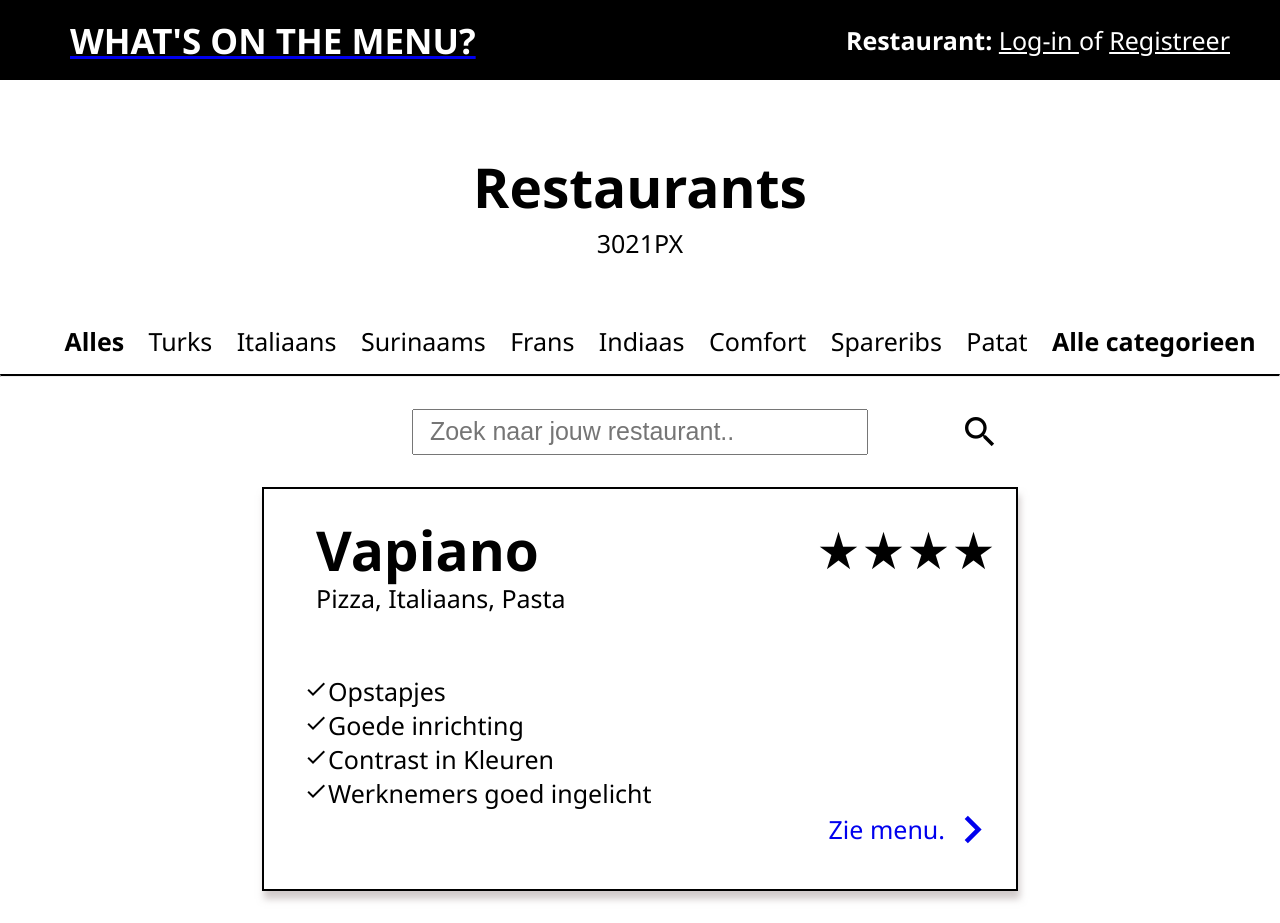
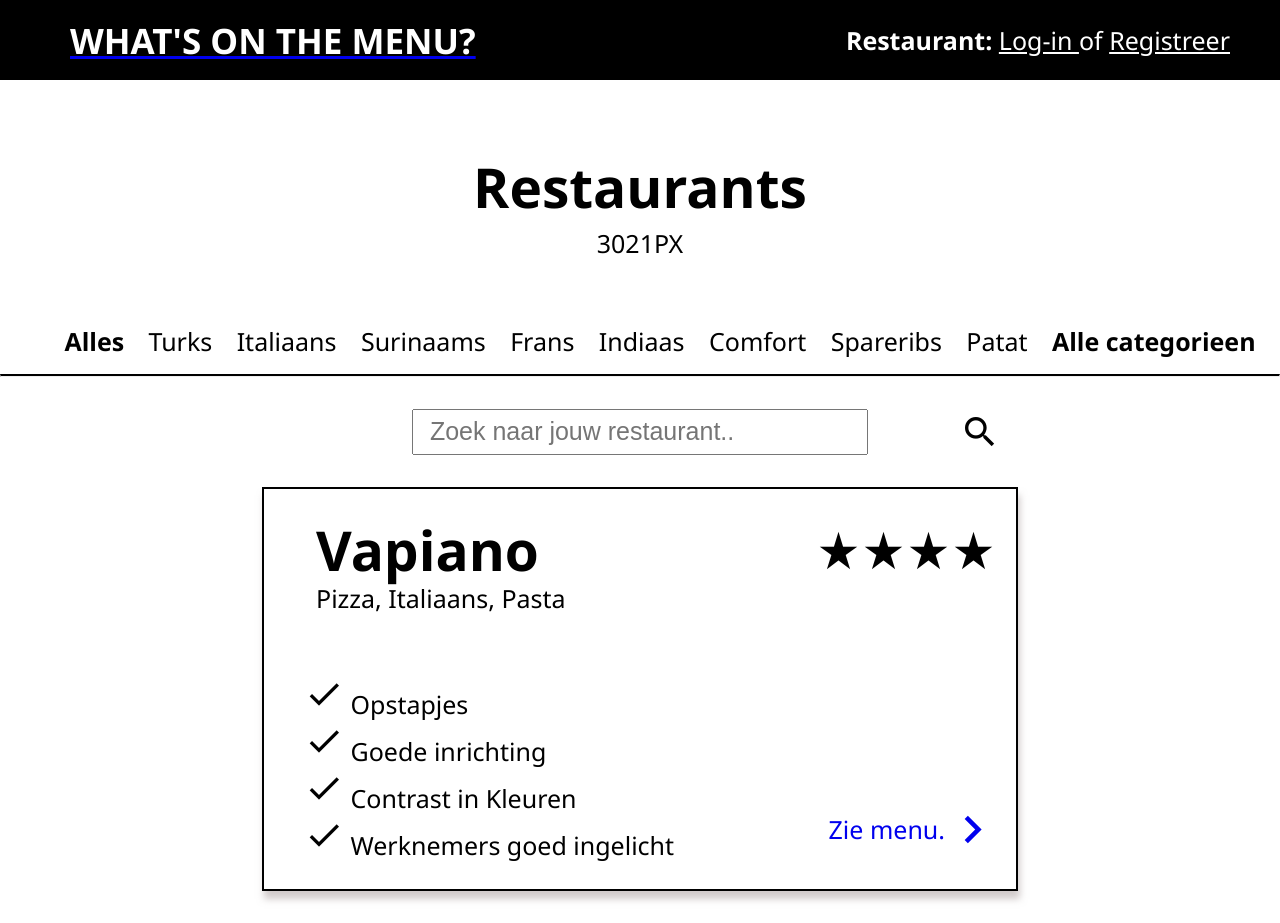
Before and after one commit to Brainilio/ML2_WhatsOnTheMenu, a React (Create React App) app: page /restaurants in a window 1280 px wide. Built offline with nearby package versions, Linux system fonts and the light colour scheme.

Commit message:
adjusted state/data

```diff
--- a/src/components/restaurantCard.js
+++ b/src/components/restaurantCard.js
@@ -2,7 +2,7 @@
 import { NavLink } from "react-router-dom"
 
 const RestaurantCard = (props) => {
-	// console.log(props.entireRestaurant.id)
+	console.log(props.entireRestaurant.id)
 
 	let stars = []
 	for (let i = 0; i < props.rating; i++) {
@@ -27,7 +27,12 @@
 					{props.options.map((option) => {
 						return (
 							<li>
-								<span className='material-icons'>check</span>
+								<i
+									style={{ fontSize: 40, textAlign: "center" }}
+									className='material-icons'
+								>
+									check
+								</i>{" "}
 								{option}
 							</li>
 						)
@@ -37,7 +42,7 @@
 				<NavLink
 					to={{
 						pathname: `/restaurant/${props.entireRestaurant.id}`,
-						state: props.entireRestaurant
+						state: props.entireRestaurant,
 					}}
 				>
 					<div className='restaurant-card-footer'>
--- a/src/pages/restaurants.js
+++ b/src/pages/restaurants.js
@@ -18,53 +18,7 @@
 					"Minimale obstakels",
 				],
 				rating: 4,
-				categories: [
-					[
-						{
-							name: "Voorgerecht",
-							items: [
-								{
-									name: "Spareribs",
-									price: 8.0,
-									ingredients: ["Varkensvlees", "BBQ Saus"],
-								},
-								{
-									name: "Pizza",
-									price: 8.0,
-									ingredients: ["Varkensvlees", "BBQ Saus"],
-								},
-								{
-									name: "Hamburger",
-									price: 8.0,
-									ingredients: ["Varkensvlees", "BBQ Saus"],
-								},
-								{
-									name: "Carpaccio",
-									price: 8.0,
-									ingredients: ["Varkensvlees", "BBQ Saus"],
-								},
-							],
-						},
-					],
-					[
-						{
-							name: "Hoofdgerecht",
-							items: [{}],
-						},
-					],
-					[
-						{
-							name: "Desert",
-							items: [{}],
-						},
-					],
-					[
-						{
-							name: "Drinken",
-							items: [{}],
-						},
-					],
-				],
+				categories: [{}, {}, {}, {}],
 			},
 			{
 				id: 2,
@@ -77,53 +31,7 @@
 					"Werknemers goed ingelicht",
 				],
 				rating: 4,
-				categories: [
-					[
-						{
-							name: "Voorgerecht",
-							items: [
-								{
-									name: "Spareribs",
-									price: 8.0,
-									ingredients: ["Varkensvlees", "BBQ Saus"],
-								},
-								{
-									name: "Pizza",
-									price: 8.0,
-									ingredients: ["Varkensvlees", "BBQ Saus"],
-								},
-								{
-									name: "Hamburger",
-									price: 8.0,
-									ingredients: ["Varkensvlees", "BBQ Saus"],
-								},
-								{
-									name: "Carpaccio",
-									price: 8.0,
-									ingredients: ["Varkensvlees", "BBQ Saus"],
-								},
-							],
-						},
-					],
-					[
-						{
-							name: "Hoofdgerecht",
-							items: [{}],
-						},
-					],
-					[
-						{
-							name: "Desert",
-							items: [{}],
-						},
-					],
-					[
-						{
-							name: "Drinken",
-							items: [{}],
-						},
-					],
-				],
+				categories: [{}, {}, {}, {}],
 			},
 		],
 	}
@@ -137,17 +45,17 @@
 	render() {
 		let singleRestaurantcard = null
 
-		// let filteredRestaurant = this.state.restaurants.filter((restaurant) => {
-		// 	// let searchableContent = [
-		// 	// 	restaurant.tags.map((tag) => tag),
-		// 	// 	restaurant.name,
-		// 	// 	restaurant.accessibility
-		// 	// ]
+		let filteredRestaurant = this.state.restaurants.filter((restaurant) => {
+			// let searchableContent = [
+			// 	restaurant.tags.map((tag) => tag),
+			// 	restaurant.name,
+			// 	restaurant.accessibility
+			// ]
 
-		// 	return restaurant.name.toLowerCase().indexOf(this.state.search) !== -1
-		// })
+			return restaurant.name.toLowerCase().indexOf(this.state.search) !== -1
+		})
 
-		console.log(singleRestaurantcard)
+		// console.log(singleRestaurantcard)
 
 		// for (const restaurant of this.state.restaurants) {
 		// 	singleRestaurantcard = (
@@ -162,20 +70,34 @@
 		// 	)
 		// 	console.log(singleRestaurantcard)
 		// }
-
-		this.state.restaurants.map(
-			(restaurant) =>
-				(singleRestaurantcard = (
+		this.state.restaurants.map((restaurant, index) => {
+			singleRestaurantcard = (
 				<RestaurantCard
-						key={restaurant.id}
+					key={index}
 					entireRestaurant={restaurant}
 					name={restaurant.name}
 					options={restaurant.accessibility}
 					rating={restaurant.rating}
 					tags={restaurant.tags}
 				/>
-				))
 			)
+		})
+
+		console.log(singleRestaurantcard)
+
+		// this.state.restaurants.map(
+		// 	(restaurant, index) =>
+		// 		(singleRestaurantcard = (
+		// 			<RestaurantCard
+		// 				key={index}
+		// 				entireRestaurant={restaurant}
+		// 				name={restaurant.name}
+		// 				options={restaurant.accessibility}
+		// 				rating={restaurant.rating}
+		// 				tags={restaurant.tags}
+		// 			/>
+		// 		))
+		// )
 
 		return (
 			<div>
```
Also changed, not shown: src/pages/items.txt (added). Lines whose indentation alone changed are shown as unchanged.
